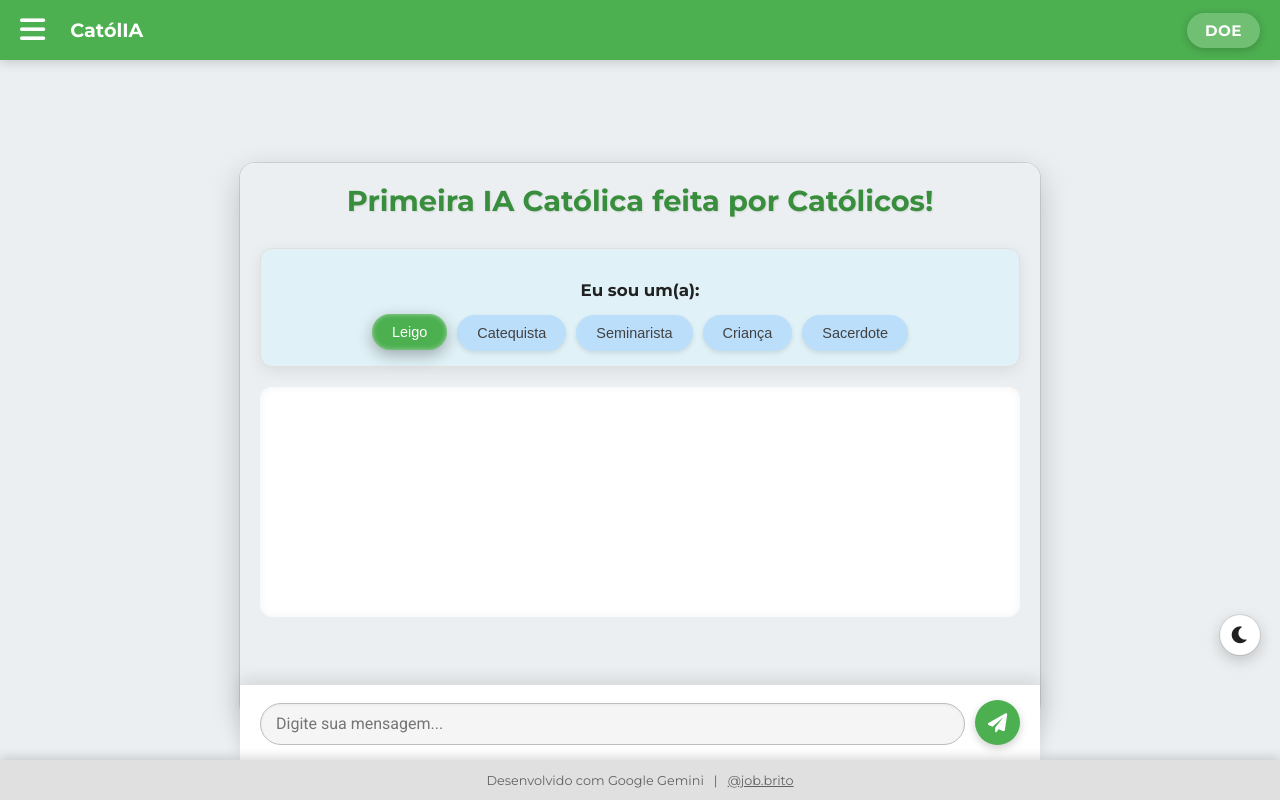
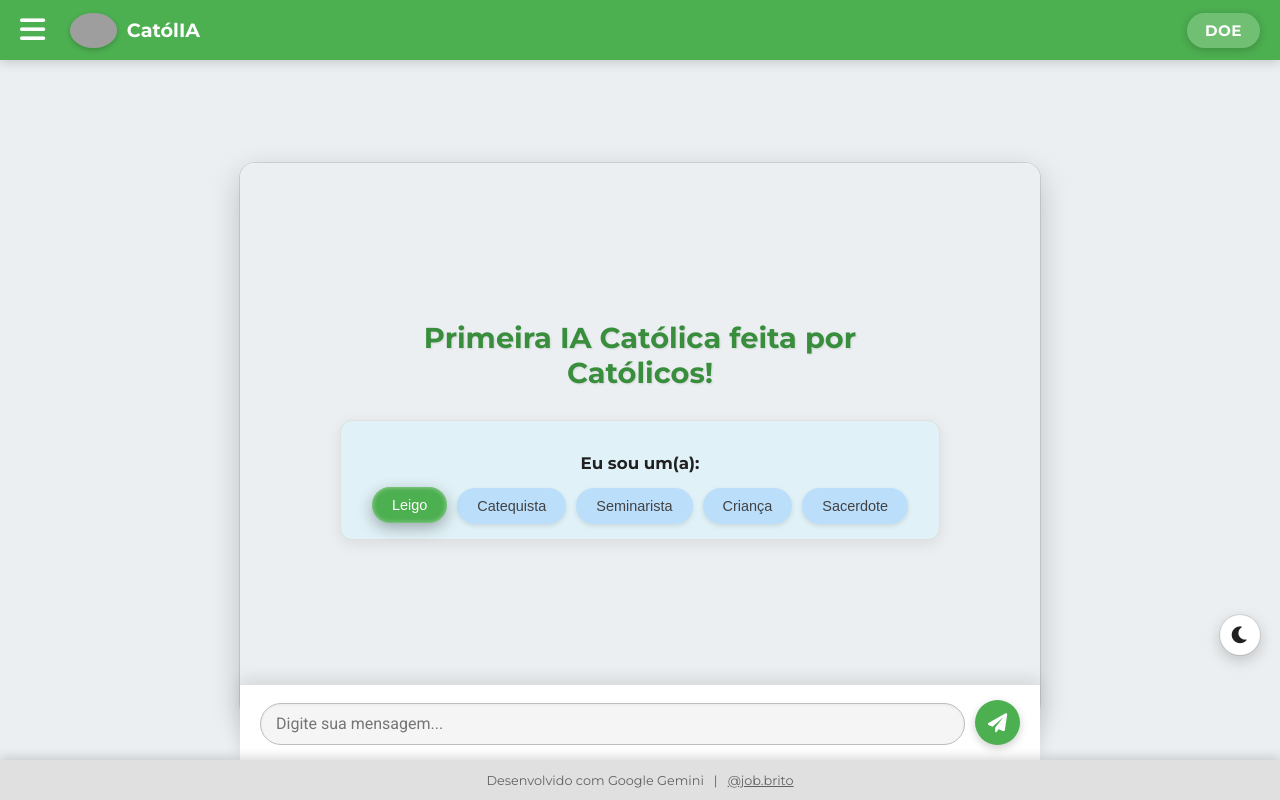
Before and after one commit to Dev-MJBS/catolIA, a Flask app: page / in a window 1280 px wide. Run offline with Flask 3, Linux system fonts and the light colour scheme; grey boxes are pictures that could not be loaded.

Commit message:
Layout v5: Zona de dialogo dinâmica, primeira mensagem centralizada, otimizações finais de display

```diff
--- a/templates/index.html
+++ b/templates/index.html
@@ -143,7 +143,7 @@
             --bubble-user: var(--child-bubble-user);
             --bubble-bot: var(--child-bubble-bot);
             --profile-bg: var(--child-profile-bg);
-            --child-profile-btn-bg: var(--child-profile-btn-bg);
+            --profile-btn-bg: var(--child-profile-btn-bg);
             --profile-btn-color: var(--child-profile-btn-color);
             --input-bg: var(--child-input-bg);
             --input-border: var(--child-input-border);
@@ -276,11 +276,34 @@
             background-color: var(--bg-body);
             transition: background-color 0.5s ease;
             padding: 20px;
+            display: flex;
+            flex-direction: column;
+            justify-content: flex-start;
+            align-items: stretch; /* Garante que os elementos se estiquem horizontalmente */
+            text-align: left; /* Alinha o texto por padrão à esquerda */
         }
+        /* NOVO: Classe para o estado inicial/vazio, que centraliza o conteúdo */
+        .chat-scrollable-content.initial-state {
+            justify-content: center; /* Centraliza verticalmente o conteúdo */
+            align-items: center; /* Centraliza horizontalmente o conteúdo */
+            text-align: center; /* Centraliza o texto */
+        }
+        /* NOVO: Oculta a área de mensagens no estado inicial para mostrar apenas a mensagem central e prompts */
+        .chat-scrollable-content.initial-state .chat-messages {
+            display: none;
+        }
+        /* Estilos para os elementos iniciais (mensagem central e prompts) */
+        .main-central-message,
+        .profile-selection {
+            align-self: center; /* Centraliza esses elementos no chat-scrollable-content */
+            width: 100%;
+            max-width: 600px; /* Limita a largura para que não fiquem gigantes em telas grandes */
+            box-sizing: border-box;
+        }
+
 
         /* Mensagem Central */
         .main-central-message {
-            text-align: center;
             font-family: 'Montserrat', sans-serif;
             font-size: 1.8em;
             font-weight: 700;
@@ -297,7 +320,6 @@
             background-color: var(--profile-bg);
             border: 1px solid var(--border-color);
             border-radius: 12px;
-            text-align: center;
             font-size: 0.95em;
             color: var(--text-color);
             transition: background-color 0.5s ease, border-color 0.5s ease, color 0.5s ease;
@@ -308,6 +330,7 @@
             margin-bottom: 15px;
             font-weight: bold;
             font-size: 1.1em;
+            text-align: center;
         }
         .profile-buttons {
             display: flex;
@@ -356,15 +379,8 @@
             justify-content: flex-start;
             min-height: 0;
             flex-basis: auto;
-        }
-        .chat-messages.empty-state {
-            justify-content: center; /* Centraliza verticalmente o conteúdo */
-            align-items: center; /* Centraliza horizontalmente o conteúdo */
-            text-align: center;
-            min-height: 200px; /* Altura mínima para centralização visual */
-        }
-        .chat-messages.empty-state .message {
-            max-width: 80%; /* Para que as bolhas não estiquem demais ao centralizar */
+            width: 100%; /* Garante que ocupe a largura completa do chat-scrollable-content */
+            box-sizing: border-box; /* Inclui padding na largura total */
         }
 
 
@@ -372,6 +388,7 @@
             margin-bottom: 15px;
             display: flex;
             align-items: flex-start;
+            text-align: left; /* Mensagens em si são alinhadas à esquerda/direita */
         }
         .message.user {
             justify-content: flex-end;
@@ -535,13 +552,13 @@
             box-shadow: 0 8px 20px rgba(0, 0, 0, 0.3);
         }
 
-        /* NOVO: Estilos para o Menu Lateral (Sidebar/Overlay) */
+        /* Estilos para o Menu Lateral (Sidebar/Overlay) */
         .sidebar-menu {
             position: fixed;
             top: 0;
-            left: -100%; /* Começa escondido à esquerda */
+            left: -100%;
             width: var(--menu-width);
-            max-width: 80%; /* Para telas menores */
+            max-width: 80%;
             height: 100vh;
             background-color: var(--bg-container);
             box-shadow: 5px 0 15px rgba(0, 0, 0, 0.3);
@@ -549,12 +566,12 @@
             transition: left 0.3s ease-in-out;
             display: flex;
             flex-direction: column;
-            padding-top: calc(var(--header-height) + 20px); /* Espaço para o cabeçalho */
+            padding-top: calc(var(--header-height) + 20px);
             box-sizing: border-box;
             color: var(--text-color);
         }
         .sidebar-menu.open {
-            left: 0; /* Desliza para a posição visível */
+            left: 0;
         }
         .sidebar-menu-header {
             padding: 15px 20px;
@@ -565,7 +582,7 @@
             display: flex;
             justify-content: space-between;
             align-items: center;
-            position: absolute; /* Fixa o cabeçalho do menu no topo */
+            position: absolute;
             top: 0;
             left: 0;
             width: 100%;
@@ -606,11 +623,10 @@
         }
         .sidebar-menu ul li a i {
             margin-right: 10px;
-            width: 20px; /* Garante alinhamento dos ícones */
+            width: 20px;
             text-align: center;
         }
 
-        /* Overlay para escurecer o fundo quando o menu está aberto */
         .overlay {
             position: fixed;
             top: 0;
@@ -702,6 +718,9 @@
                 height: 35px;
                 font-size: 1em;
             }
+            .sidebar-menu {
+                width: 250px;
+            }
         }
     </style>
 </head>
@@ -709,6 +728,7 @@
     <div class="chat-header">
         <div class="header-left">
             <i class="fas fa-bars menu-icon" id="menuIcon"></i>
+            <img src="http://googleusercontent.com/image_generation_content/38" alt="CatólIA Logo">
             <span>CatólIA</span>
         </div>
         <div class="header-right">
@@ -717,7 +737,7 @@
     </div>
 
     <div class="chat-container">
-        <div class="chat-scrollable-content">
+        <div class="chat-scrollable-content initial-state">
             <div class="main-central-message">Primeira IA Católica feita por Católicos!</div>
 
             <div class="profile-selection">
@@ -770,7 +790,7 @@
             <li><a href="https://arquidiocesedegoiania.org.br/" target="_blank"><i class="fas fa-map-marker-alt"></i>Arquidiocese de Goiânia</a></li>
             <li><a href="https://www.diocesedejatai.org/" target="_blank"><i class="fas fa-compass"></i>Diocese de Jataí</a></li>
             <li><a href="https://www.instagram.com/paroquiasaosebastiaojatai/" target="_blank"><i class="fas fa-instagram"></i>Paróquia São Sebastião</a></li>
-            </ul>
+        </ul>
     </div>
 
     <div class="overlay" id="menuOverlay"></div>
@@ -872,7 +892,6 @@
         function toggleDarkMode() {
             const body = document.body;
             body.classList.toggle('dark-mode');
-            // Garante que o modo "criança" e "sacerdote" seja desativado ao mudar o tema manualmente
             body.classList.remove('child-mode', 'priest-mode');
 
             localStorage.setItem('theme', body.classList.contains('dark-mode') ? 'dark' : 'light');
@@ -893,23 +912,22 @@
             selectedProfile = profile;
             console.log('Perfil selecionado:', selectedProfile);
 
-            // Remove todos os modos de perfil antes de aplicar o novo
             document.body.classList.remove('child-mode', 'priest-mode', 'dark-mode');
 
             if (profile === 'crianca') {
                 document.body.classList.add('child-mode');
                 applyTheme(childThemeColors);
-            } else if (profile === 'sacerdote') { // NOVO: Tema Sacerdote
+            } else if (profile === 'sacerdote') {
                 document.body.classList.add('priest-mode');
                 applyTheme(priestThemeColors);
             }
             else {
-                // Se não for criança nem sacerdote, aplica o tema light/dark salvo ou padrão
                 const savedTheme = localStorage.getItem('theme');
                 if (savedTheme === 'dark') {
                     document.body.classList.add('dark-mode');
                     applyTheme(darkThemeColors);
                 } else {
+                    document.body.classList.remove('dark-mode');
                     applyTheme(defaultThemeColors);
                 }
             }
@@ -948,10 +966,11 @@
             const sendMessageButton = document.getElementById('sendMessageButton');
             const profileButtonsContainer = document.getElementById('profileButtons');
             const themeToggleButton = document.getElementById('themeToggleButton');
-            const chatMessages = document.getElementById('chatMessages'); // Referência à área de mensagens
+            const chatMessages = document.getElementById('chatMessages');
+            const chatScrollableContent = document.getElementById('chatScrollableContent'); // NOVO: Referência ao chat-scrollable-content
 
-            // NOVO: Adiciona a classe 'empty-state' na carga inicial
-            chatMessages.classList.add('empty-state');
+            // NOVO: Adiciona a classe 'initial-state' na carga inicial para centralizar o conteúdo
+            chatScrollableContent.classList.add('initial-state');
 
             // Carrega o tema salvo ao iniciar
             const savedTheme = localStorage.getItem('theme');
@@ -983,7 +1002,7 @@
 
             autoResizeTextarea();
 
-            // NOVO: Lógica para abrir/fechar o menu lateral
+            // Lógica para abrir/fechar o menu lateral
             const menuIcon = document.getElementById('menuIcon');
             const sidebarMenu = document.getElementById('sidebarMenu');
             const closeMenuBtn = document.getElementById('closeMenuBtn');
@@ -1004,7 +1023,6 @@
                 menuOverlay.classList.remove('open');
             });
 
-            // Fechar menu ao clicar em um link (opcional, se os links levam a outras páginas)
             sidebarMenu.querySelectorAll('a').forEach(link => {
                 link.addEventListener('click', () => {
                     sidebarMenu.classList.remove('open');
@@ -1018,15 +1036,18 @@
         async function sendMessage() {
             const userMessageInput = document.getElementById('userMessageInput');
             const chatMessages = document.getElementById('chatMessages');
+            const chatScrollableContent = document.getElementById('chatScrollableContent'); // Referência ao scrollable content
 
             const userMessage = userMessageInput.value.trim();
 
             if (!userMessage) return;
 
-            // NOVO: Remove a classe 'empty-state' após a primeira mensagem
-            if (chatMessages.classList.contains('empty-state')) {
-                chatMessages.classList.remove('empty-state');
-                chatMessages.innerHTML = ''; // Limpa a área se ela tinha uma mensagem inicial de placeholder
+            // NOVO: Remove a classe 'initial-state' do chat-scrollable-content na primeira mensagem
+            // E adiciona a mensagem inicial da IA AQUI
+            if (chatScrollableContent.classList.contains('initial-state')) {
+                chatScrollableContent.classList.remove('initial-state');
+                const initialBotMessage = `Olá! Eu sou sua CatólIA Guia de Fé. Como posso te ajudar hoje? Selecione seu perfil acima para uma resposta mais adequada.`;
+                appendMessage(initialBotMessage, 'bot');
             }
 
             appendMessage(userMessage, 'user');
@@ -1072,7 +1093,6 @@
             contentDiv.classList.add('message-content');
             contentDiv.innerHTML = marked.parse(message);
 
-            messageDiv.appendChild(contentDiv);
             chatMessages.appendChild(messageDiv);
             chatMessages.scrollTop = chatMessages.scrollHeight;
         }
```
